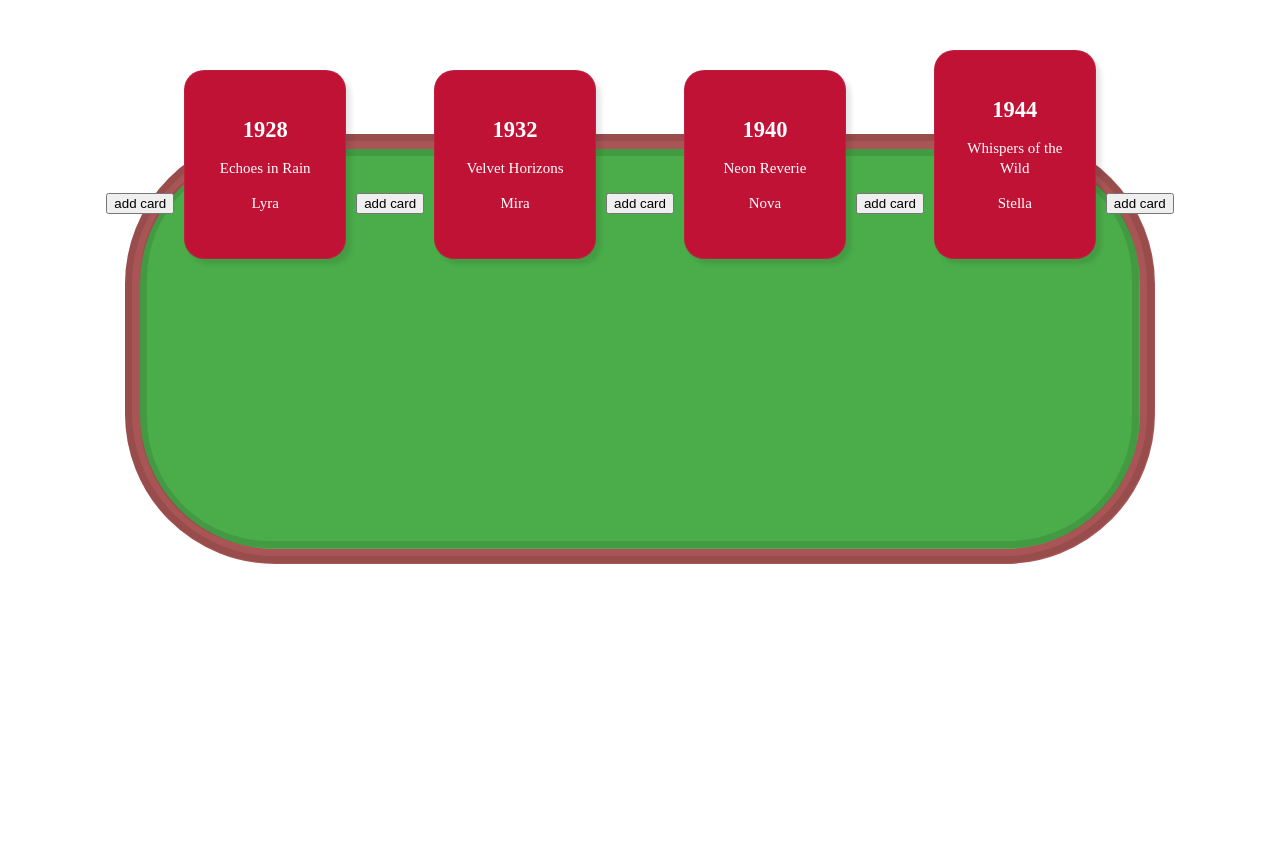
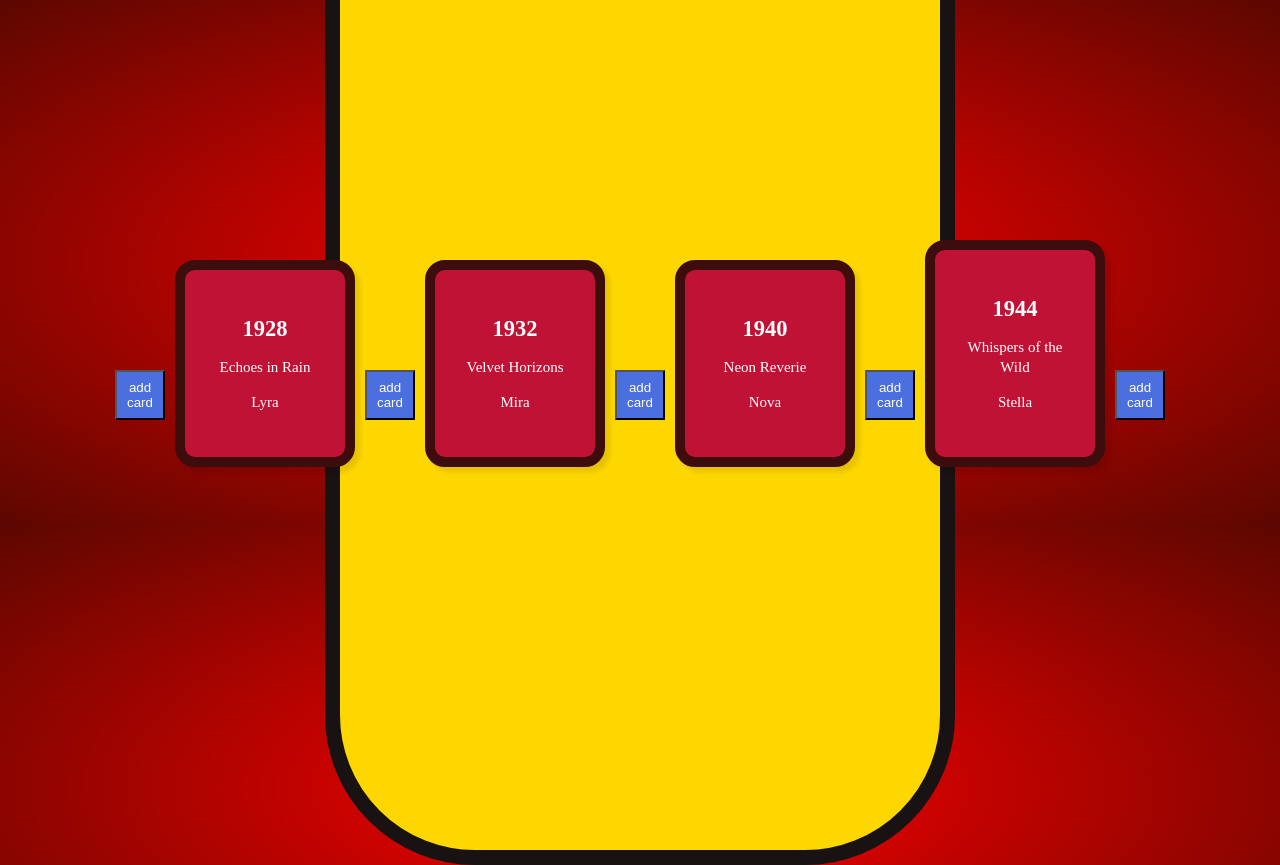
Before and after one commit to forknay/attawow, a React (Vite) app in the folder hitster/: page / in a window 1280 px wide. Before the commit the page ends 800 px from the top, so only its background shows below. Built offline with nearby package versions, Linux system fonts and the light colour scheme.

Commit message:
Changed some UI

```diff
--- a/hitster/src/App.jsx
+++ b/hitster/src/App.jsx
@@ -6,8 +6,9 @@ import Table from './Table';
 function App() {
   return (
     <>
-      <Pack></Pack>
+      <Pack className="pack"></Pack>
       <Table></Table>
+
 
 
 
--- a/hitster/src/Pack.jsx
+++ b/hitster/src/Pack.jsx
@@ -26,7 +26,7 @@ function Pack(){
 
     return(
         <>
-        <button id = {String(i)} onClick = {() => addCard(i,song)}>add card</button>
+        <button className="bouton" id = {String(i)} onClick = {() => addCard(i,song)}>add card</button>
         <Card year = {item.year} title = {item.title} artist = {item.artist}/>
         </>
     )
@@ -35,7 +35,7 @@ function Pack(){
         <>
 
         {pack.map((item) => buttonCard(item, bla++))}
-        <button id = {String(bla)} onClick = {() => addCard(bla,song)}>add card</button>
+        <button className="bouton" id = {String(bla)} onClick = {() => addCard(bla,song)}>add card</button>
         </>
 
     );
--- a/hitster/src/index.css
+++ b/hitster/src/index.css
@@ -1,6 +1,10 @@
+body {
+  background: radial-gradient(#ff0000 0%, #5c0700 100%);
+}
+
 .card{
 
-  border: 1px solid #9e94941e;
+  border: 10px solid #3d0d0d;
   border-radius: 20px;
   box-shadow: 5px 5px 5px hsla(0, 0%, 0%, 0.1);
   padding: 20px;
@@ -8,44 +12,37 @@
   text-align: center;
   max-width: 150px;
   display: inline-block;
+  margin-top: 200px;
 }
+.pack {
+  top: 500px;
+}
+.bouton {
+  width: 50px;
+  height: 50px;
+  justify-content: center;
+  background-color: rgb(76, 111, 223);
+  color: white;
 
+}
 .table {
   z-index: -1;
-  width: 1000px;
-  height: 400px;
-  background-color: #4aad4a;
+  width: 600px;
+  height: 1000px;
+  background-color: gold;
   position: absolute;
   left: 50%;
-  top: 80px;
+  top: 350px;
   transform: translateX(-50%) translateY(-50%);
   border-radius: 150px;
-  position: relative;
-  border: 15px solid #a95555;
+  position: absolute;
+  border: 15px solid #191212;
 
-  &:before {
-    content: '';
-    border: 7px solid rgba(0, 0, 0, .1);
-    display: block;
-    width: 1015px;
-    height: 415px;
-    border-radius: 150px;
-    position: absolute;
-    top: -15px;
-    left: -15px;
+
   }
 
-  &:after {
-    content: '';
-    border: 7px solid rgba(0, 0, 0, .1);
-    display: block;
-    width: 985px;
-    height: 385px;
-    border-radius: 130px;
-    position: absolute;
-    top: 0;
-    left: 0;
-  }
+
+
 
   .card-place {
     border: 5px solid #63c763;
@@ -63,4 +60,3 @@
       margin-right: 15px;
     }
   }
-}
```
